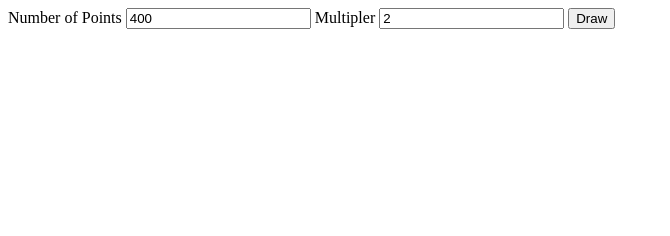
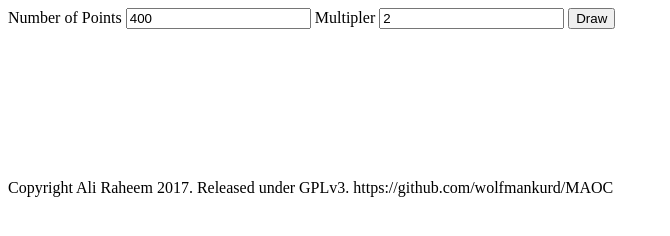
Before and after one commit to ali-raheem/MAOC, a plain HTML site: page index.htm in a window 1280 px wide. Shown: the whole page, without its empty margins (0-670 px from the left). Drawn offline with Linux system fonts and the light colour scheme.

Commit message:
Added link to repo

```diff
--- a/index.htm
+++ b/index.htm
@@ -18,5 +18,8 @@
 <input type='submit' onClick='callMaoc()' value='Draw'/>
 </div>
 <canvas id='maoc-canvas'></canvas>
+	<div>
+	Copyright Ali Raheem 2017. Released under GPLv3. https://github.com/wolfmankurd/MAOC
+	</div>
 <body>
 <html>
```
